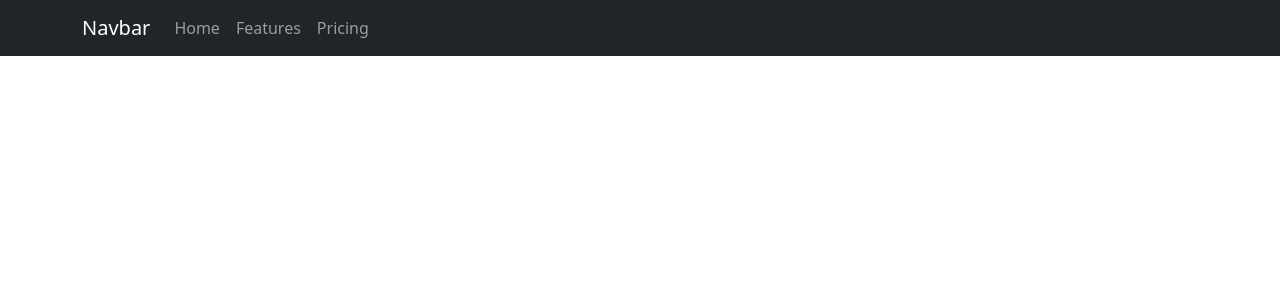
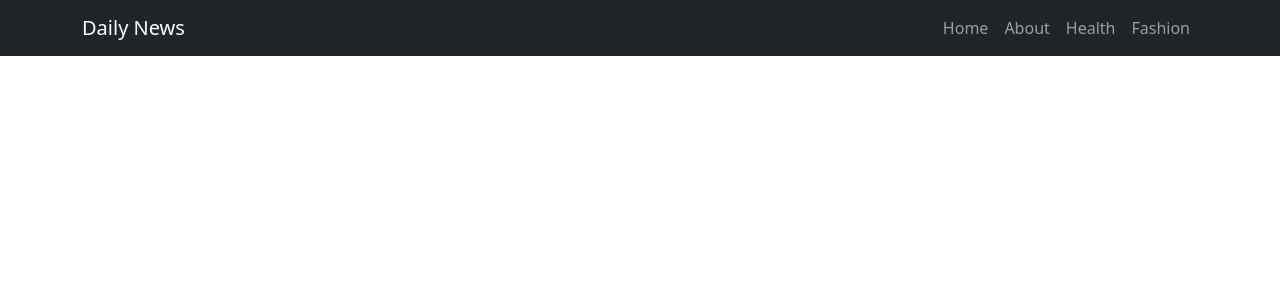
Before and after one commit to rakibul-i/Daily-Blog-news, a React (Create React App) app: page / in a window 1280 px wide. Shown: the top 300 px of the page. Built offline with nearby package versions, Linux system fonts and the light colour scheme.

Commit message:
header added

```diff
--- a/package.json
+++ b/package.json
@@ -10,6 +10,7 @@
     "react": "^17.0.2",
     "react-bootstrap": "^2.1.0",
     "react-dom": "^17.0.2",
+    "react-router-dom": "^6.2.1",
     "react-scripts": "5.0.0",
     "web-vitals": "^2.1.2"
   },
--- a/src/Shared/Header/Header.js
+++ b/src/Shared/Header/Header.js
@@ -6,11 +6,12 @@ const Header = () => {
         <div>
             <Navbar bg="dark" variant="dark">
                 <Container>
-                <Navbar.Brand href="#home">Navbar</Navbar.Brand>
-                <Nav className="me-auto">
+                <Navbar.Brand href="#home">Daily News</Navbar.Brand>
+                <Nav className="ms-auto">
                 <Nav.Link href="#home">Home</Nav.Link>
-                <Nav.Link href="#features">Features</Nav.Link>
-                <Nav.Link href="#pricing">Pricing</Nav.Link>
+                <Nav.Link href="#features">About</Nav.Link>
+                <Nav.Link href="#pricing">Health</Nav.Link>
+                <Nav.Link href="#fashion">Fashion</Nav.Link>
                 </Nav>
                 </Container>
             </Navbar>
```
Also changed, not shown: src/App.js (+8 -0 lines), 1 other file (tests, documents, lock files or other folders).
